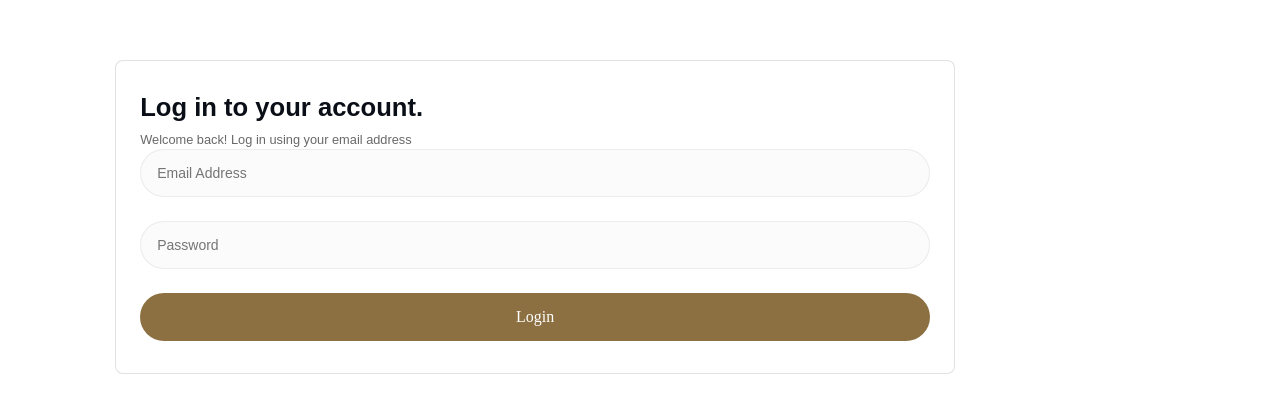
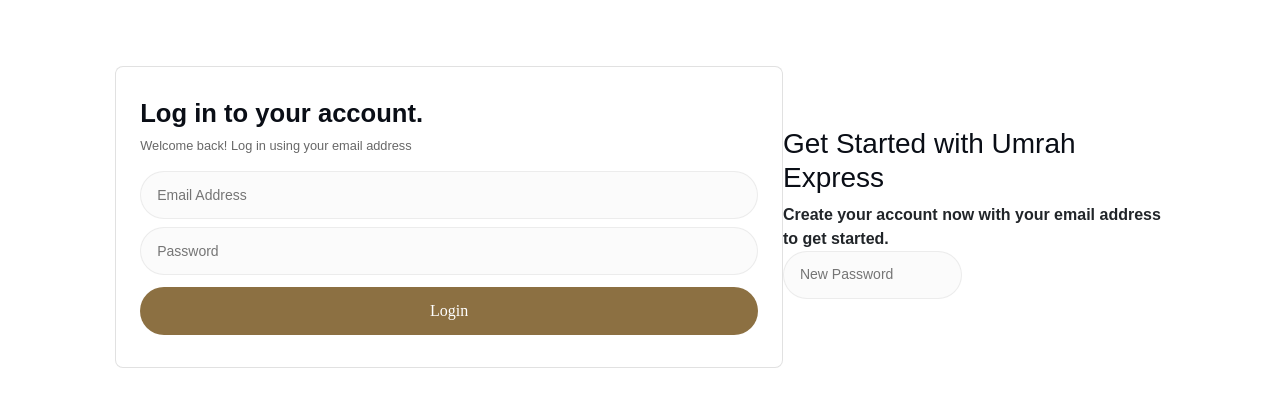
Before and after one commit to MariamElmsery/b2c-umrah-login, a plain HTML site: page index.html in a window 1280 px wide. Shown: the part 183-596 px from the top of the page. Drawn offline with nearby package versions, Linux system fonts and the light colour scheme; a web font is replaced by a local one.

Commit message:
addSignUp

```diff
--- a/index.html
+++ b/index.html
@@ -59,7 +59,7 @@
       input[type="text"],
       input[type="password"] {
         width: 100%;
-        margin-bottom: 1.5rem;
+        margin-bottom: 0.5rem;
         border-radius: 123px;
         border: 1px solid rgba(104, 104, 104, 0.1);
         background: #fbfbfb;
@@ -114,6 +114,8 @@
       }
 
       section:has(form) > div {
+        margin-bottom: 1rem;
+
         h3 {
           font-size: 2vw;
           font-weight: 700;
@@ -213,13 +215,11 @@
         display: flex;
         align-items: center;
         gap: 5px;
-        position: absolute;
-        top: 59%;
         font-size: 12px;
       }
 
       div:has(#next) {
-        margin-block-start: 1rem;
+        /* margin-block-start: 1rem; */
       }
 
       #next {
@@ -229,7 +229,7 @@
         justify-content: center;
         align-items: center;
         border-radius: 1234px;
-        margin-top: 20px;
+        margin-top: 12px;
       }
 
       .divider {
@@ -391,6 +391,33 @@
           <button id="next" type="submit" class="bton">Login</button>
         </form>
       </section>
+
+      <div id="api" data-name="SelfAsserted" role="main">
+        <div>
+          <h3 class="color-secondary">Get Started with Umrah Express</h3>
+          <p>Create your account now with your email address to get started.</p>
+        </div>
+
+        <form
+          action="post"
+          class="w-100"
+          autocomplete="off"
+          id="attributeVerification"
+        >
+          <div id="attributeList" class="attr">
+            <div class="row">
+              <div class="col-6">
+                <input
+                  id="newPassword"
+                  type="password"
+                  class="text-input"
+                  placeholder="New Password"
+                />
+              </div>
+            </div>
+          </div>
+        </form>
+      </div>
     </main>
   </body>
 </html>
```
